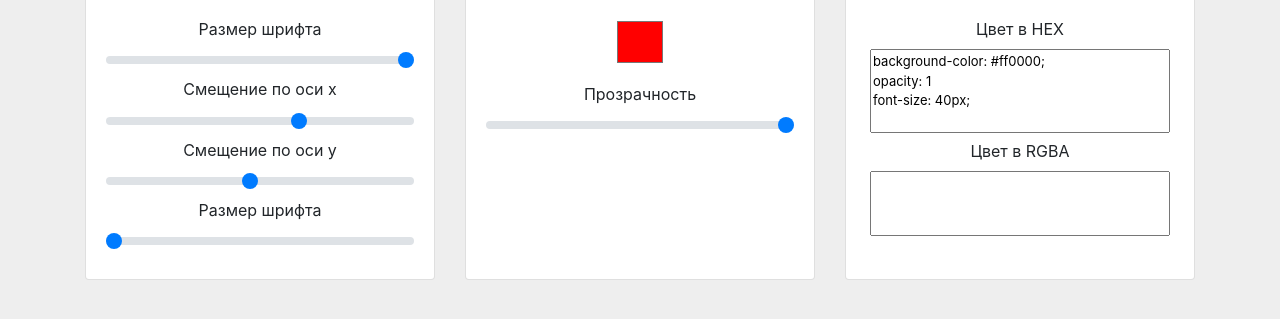
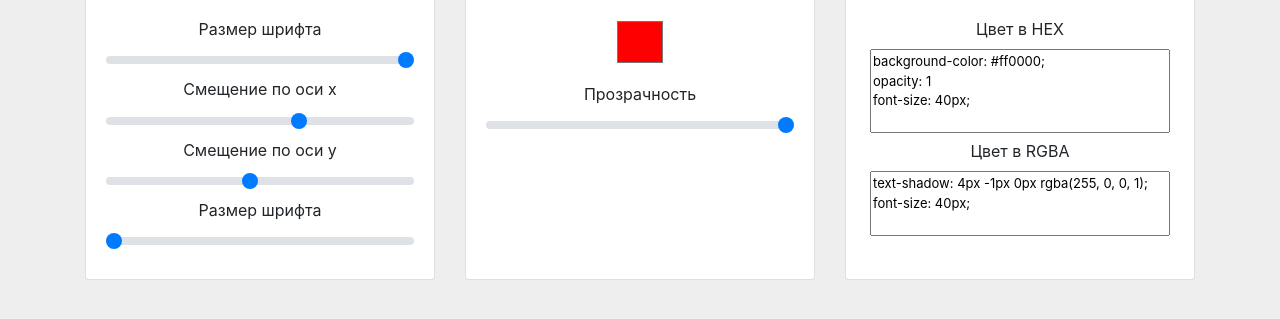
Before and after one commit to MelnikovSergey/TextShadowGenerator, a plain HTML site: page index.html in a window 1280 px wide. Shown: the part 137-456 px from the top of the page. Drawn offline with Linux system fonts and the light colour scheme.

Commit message:
error correction

```diff
--- a/index.html
+++ b/index.html
@@ -56,7 +56,7 @@
               <textarea id="resultHex" rows="4" readonly></textarea><br>
 
               <label for="resultRgba">Цвет в RGBA</label>
-              <textarea id="resultHex" rows="3" readonly></textarea><br>
+              <textarea id="resultRgba" rows="3" readonly></textarea><br>
             </div>
           </div>
         </div>
```
